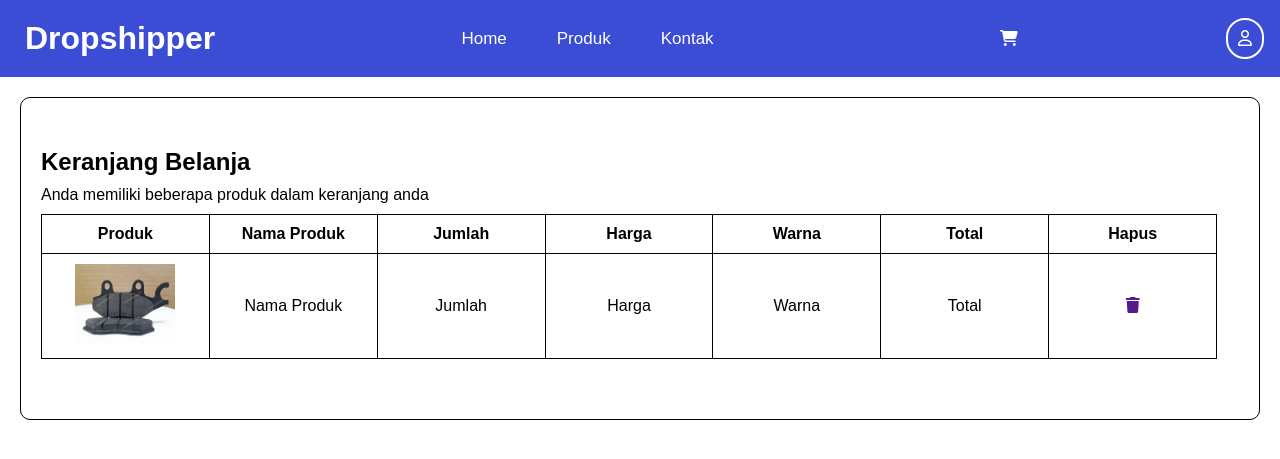
After one commit to AdityaMulyadi/Projek-Web, a PHP site: page /keranjang.html in a window 1280 px wide. The commit adds this page. Shown: the top 459 px of the page. Run offline with PHP 8.4, Linux system fonts and the light colour scheme.

Commit message:
tambah keranjang

```diff
--- a/index.css
+++ b/index.css
@@ -201,3 +201,31 @@ section{
     margin: 10px 200px;
     background-color: #abaaaa;
 }
+
+/* Keranjang */
+.section-keranjang{
+    border-radius: 10px;
+    border: 1px solid;
+    margin: 20px;
+        h2{
+            margin: 0 20px;
+        }
+        p{
+            margin: 10px 20px;
+        }
+}
+.section-keranjang table{
+    margin: 10px 20px;
+    border: 1px solid;
+    border-collapse: collapse;
+    table-layout: fixed;
+}
+.section-keranjang table thead tr th{
+    border: 1px solid;
+    padding: 10px;
+}
+.section-keranjang table tbody tr td{
+    padding: 10px;
+    border: 1px solid;
+    text-align: center;
+}
--- /dev/null
+++ b/keranjang.html
@@ -0,0 +1,49 @@
+<!DOCTYPE html>
+<html lang="en">
+    <head>
+        <meta charset="UTF-8">
+        <meta name="viewport" content="width=device-width, initial-scale=1.0">
+        <link rel="stylesheet" href="index.css">
+        <link rel="stylesheet" href="https://cdnjs.cloudflare.com/ajax/libs/font-awesome/6.5.2/css/all.min.css">
+        <script src="jquery-3.7.1.js"></script>
+        <title>Keranjang Pesanan</title>
+    </head>
+    <body>
+        <header class="nav">
+        </header>
+
+        <section class="section-keranjang">
+            <h2>Keranjang Belanja</h2>
+            <p>Anda memiliki beberapa produk dalam keranjang anda</p>
+            <table width="95%">
+                <thead>
+                    <tr>
+                        <th>Produk</th>
+                        <th>Nama Produk</th>
+                        <th>Jumlah</th>
+                        <th>Harga</th>
+                        <th>Warna</th>
+                        <th>Total</th>
+                        <th>Hapus</th>
+                    </tr>
+                </thead>
+                <tbody>
+                    <tr>
+                        <td><img src="gambar/produk1.jpeg" alt="" width="100px" height="80px"></td>
+                        <td>Nama Produk</td>
+                        <td>Jumlah</td>
+                        <td>Harga</td>
+                        <td>Warna</td>
+                        <td>Total</td>
+                        <td><a href=""><i class="fa-solid fa-trash"></i></a></td>
+                    </tr>
+                </tbody>
+            </table>
+        </section>
+    </body>
+    <script>
+        $(document).ready(function() {
+            $(".nav").load("navbar.html");
+        });
+    </script>
+</html>
```
